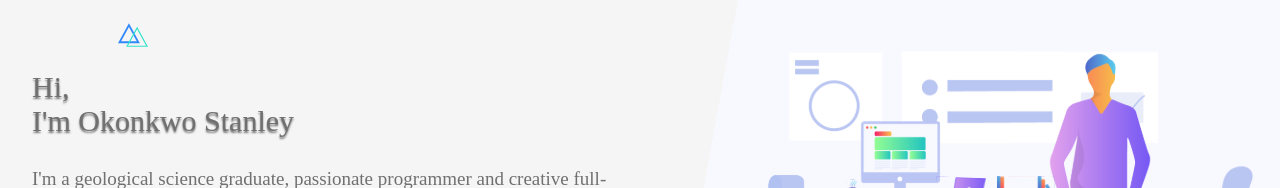
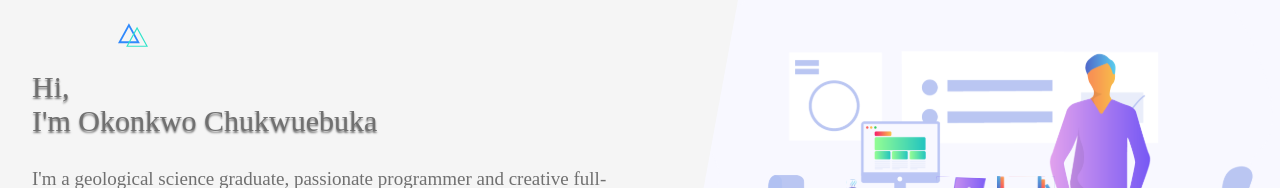
Before and after one commit to jaguar48/Portfolio, a React (Create React App) app: page / in a window 1280 px wide. Shown: the part 164-352 px from the top of the page. Built offline with nearby package versions, Linux system fonts and the light colour scheme; a web font is replaced by a local one.

Commit message:
Update header.jsx

```diff
--- a/src/components/header.jsx
+++ b/src/components/header.jsx
@@ -402,7 +402,7 @@ function Header(props) {
                 </div>
                 <h3>
                     Hi, <br />
-                    I'm Okonkwo Stanley
+                    I'm Okonkwo Chukwuebuka
                 </h3>
                 <p>
                     I'm a geological science graduate, passionate
```
